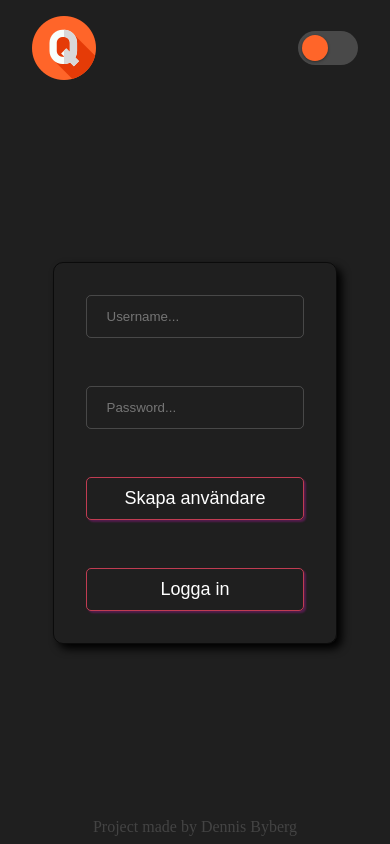
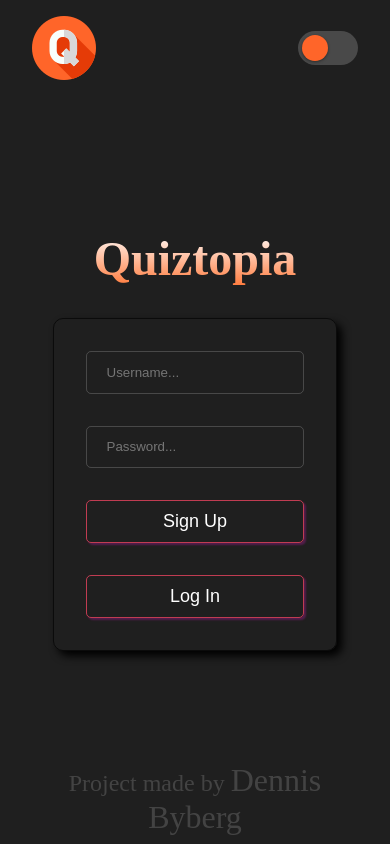
Before and after one commit to DennisByberg/quiztopia, a React (Vite) app: page / in a window 390 px wide. Built offline with nearby package versions, Linux system fonts and the light colour scheme; a web font is replaced by a local one.

Commit message:
added login page

```diff
--- a/src/components/Footer/Footer.scss
+++ b/src/components/Footer/Footer.scss
@@ -37,11 +37,11 @@
 @media only screen and (min-width: 0px) and (max-width: 500px) {
   .footer {
     p {
-      font-size: 1rem;
+      font-size: 1.5rem;
     }
 
     a {
-      font-size: 1rem;
+      font-size: 2rem;
     }
   }
 }
--- a/src/components/Login/Login.scss
+++ b/src/components/Login/Login.scss
@@ -2,6 +2,25 @@
 @import "../../sass/fonts";
 
 .login {
+  display: flex;
+  flex-direction: column;
+  // justify-content: center;
+  //   align-items: center;
+  // margin: auto;
+  // max-width: 700px;
+  // padding: 8rem 10rem;
+  // gap: 3rem;
+  h1 {
+    text-align: center;
+    margin: 2rem;
+    font-size: 5rem;
+
+    background: -webkit-linear-gradient(#ffffff, #ff7b3d);
+    -webkit-background-clip: text;
+    -webkit-text-fill-color: transparent;
+  }
+
+  &__container {
     border: 1px solid rgba(0, 0, 0, 0.644);
     box-shadow: 5px 5px 8px black;
 
@@ -14,7 +33,7 @@
     margin: auto;
     max-width: 700px;
     padding: 8rem 10rem;
-  gap: 3rem;
+    gap: 2rem;
 
     input {
       padding: 0.8rem 1.2rem;
@@ -50,6 +69,7 @@
       }
     }
   }
+}
 
 ////////////////////////////////////
 //        | MEDIA QUERY |         //
@@ -57,13 +77,21 @@
 /*✘| MEDIUM / TABLET |✘*/
 @media only screen and (min-width: 501px) and (max-width: 750px) {
   .login {
+    &__container {
       padding: 4rem 5rem;
+    }
   }
 }
 
 /*✘| SMALL / MOBILE |✘*/
 @media only screen and (min-width: 0px) and (max-width: 500px) {
   .login {
+    &__container {
       padding: 2rem 2rem;
     }
+
+    h1 {
+      font-size: 3rem;
     }
+  }
+}
--- a/src/components/Login/Login.tsx
+++ b/src/components/Login/Login.tsx
@@ -6,6 +6,7 @@ function Login() {
 
   const [username, setUsername] = useState<string>("");
   const [password, setPassword] = useState<string>("");
+  const [token, setToken] = useState<string>("");
 
   // Sign Up
   async function handleSignUp() {
@@ -17,7 +18,7 @@ function Login() {
       method: "POST",
       body: JSON.stringify(body),
     });
-    const data: any = await response.json(); // ANY!!!!
+    const data: ISignUpApiResponse = await response.json();
     console.log("handleSignUp:", data);
   }
 
@@ -31,16 +32,27 @@ function Login() {
       method: "POST",
       body: JSON.stringify(body),
     });
-    const data: any = await response.json(); // ANY!!!!
+    const data: ILoginApiResponse = await response.json();
     console.log(data);
   }
 
   return (
     <section className="login">
-      <input type="text" placeholder="Username..." />
-      <input type="password" placeholder="Password..." />
-      <button onClick={handleSignUp}> Skapa användare </button>
-      <button onClick={handleLogin}> Logga in </button>
+      <h1>Quiztopia</h1>
+      <div className="login__container">
+        <input
+          onChange={(e) => setUsername(e.target.value)}
+          type="text"
+          placeholder="Username..."
+        />
+        <input
+          onChange={(e) => setPassword(e.target.value)}
+          type="password"
+          placeholder="Password..."
+        />
+        <button onClick={handleSignUp}> Sign Up </button>
+        <button onClick={handleLogin}> Log In </button>
+      </div>
     </section>
   );
 }
--- a/src/pages/HomePage/HomePage.scss
+++ b/src/pages/HomePage/HomePage.scss
@@ -1,3 +1,5 @@
+@import "../../sass/colors";
+
 .home-page {
   //   border: 2px dotted red;
   margin: 0rem 2rem;
```
Also changed, not shown: src/models/interfaces.ts (+10 -0 lines). Lines whose indentation alone changed are shown as unchanged.
